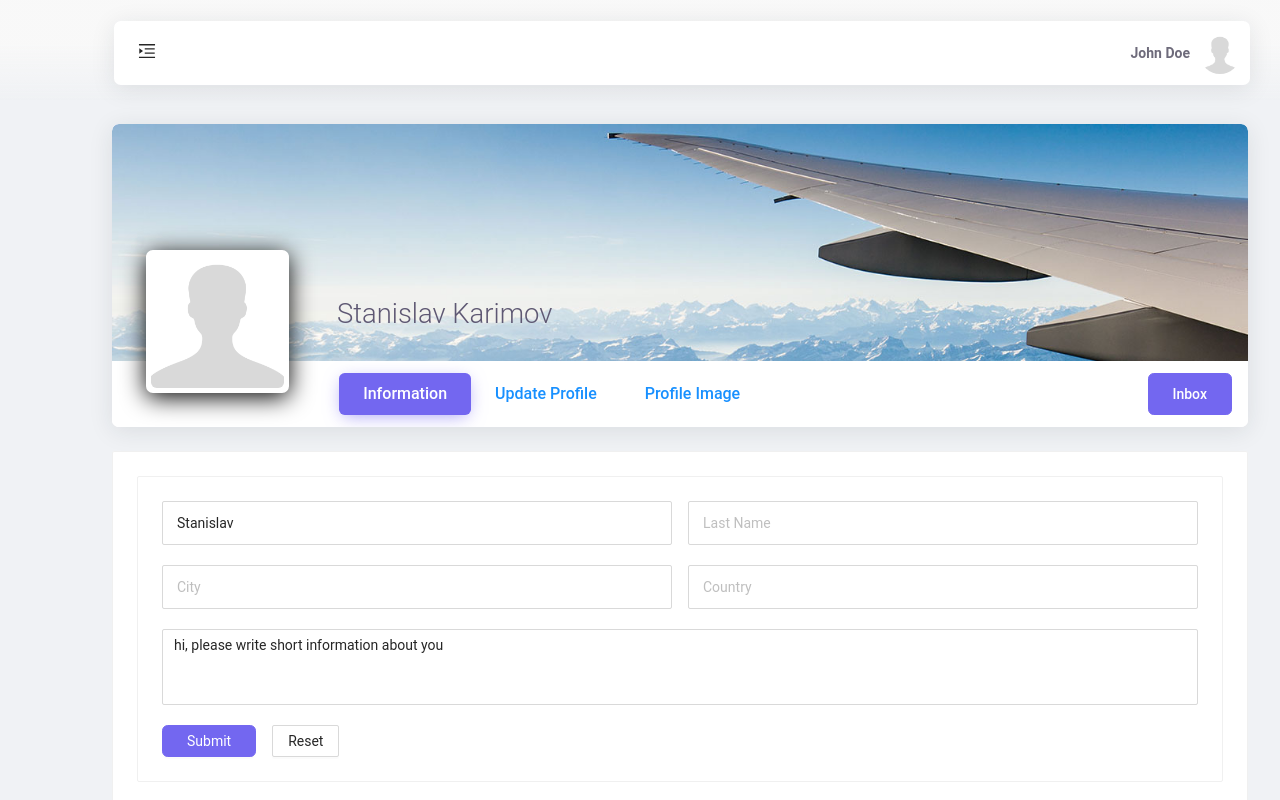
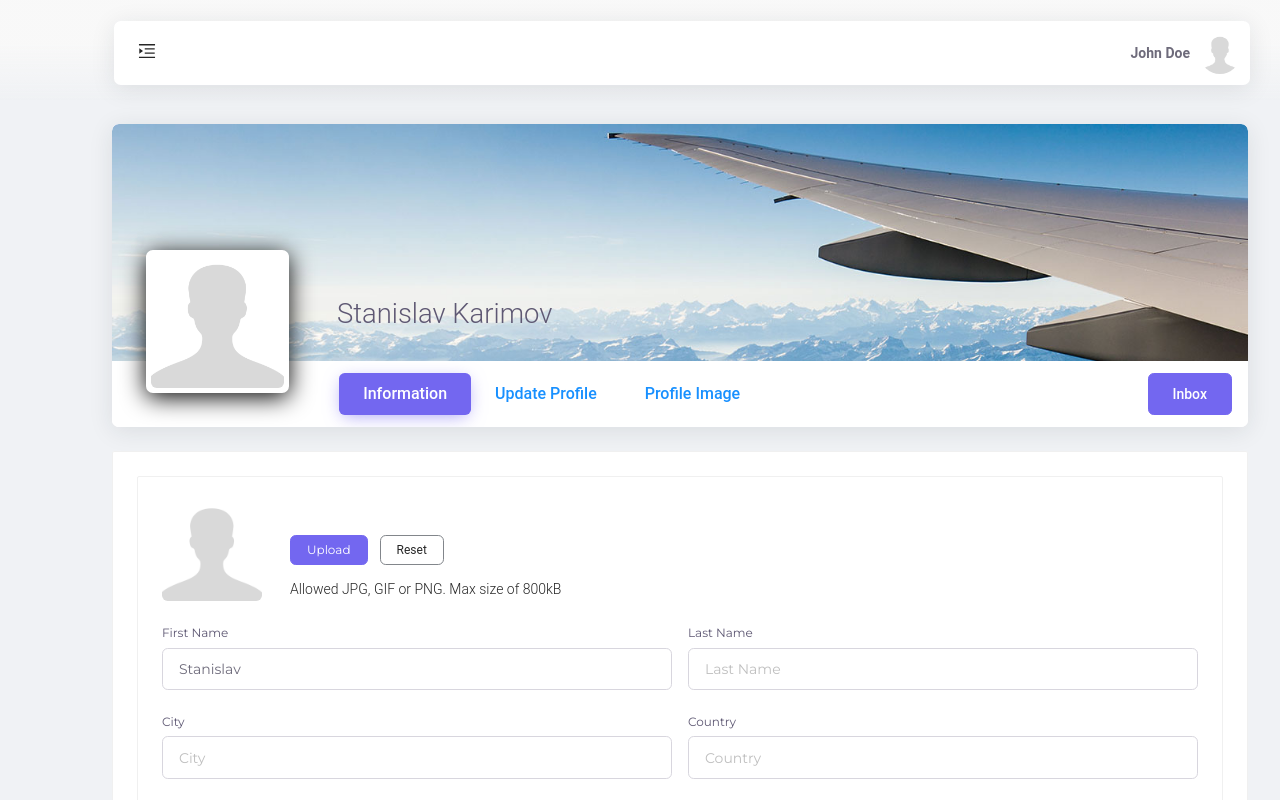
Before and after one commit to FatimeyiZahra/course-exam-reactJs, a React (Create React App) app: page /update-profile in a window 1280 px wide. Shown: the top 800 px of the page. Built offline with nearby package versions, Linux system fonts and the light colour scheme.

Commit message:
upload pp

```diff
--- a/package.json
+++ b/package.json
@@ -12,6 +12,7 @@
     "@testing-library/react": "^12.1.2",
     "@testing-library/user-event": "^13.5.0",
     "antd": "^4.18.7",
+    "antd-img-crop": "^4.1.0",
     "classnames": "^2.3.1",
     "jspdf": "^2.5.1",
     "jspdf-autotable": "^3.5.23",
--- a/public/index.html
+++ b/public/index.html
@@ -8,13 +8,17 @@
     <meta
       name="description"
       content="Web site created using create-react-app"
-    />
+      />
     <link rel="apple-touch-icon" href="%PUBLIC_URL%/logo192.png" />
+    <link rel="preconnect" href="https://fonts.googleapis.com">
+    <link rel="preconnect" href="https://fonts.gstatic.com" crossorigin>
+    <link href="https://fonts.googleapis.com/css2?family=Montserrat:wght@100;200;300;400;500;600&display=swap" rel="stylesheet">
     <!--
       manifest.json provides metadata used when your web app is installed on a
       user's mobile device or desktop. See https://developers.google.com/web/fundamentals/web-app-manifest/
     -->
     <link rel="manifest" href="%PUBLIC_URL%/manifest.json" />
+    <!-- <link rel="stylesheet" href="https://cdn.jsdelivr.net/npm/bootstrap@5.1.0/dist/css/bootstrap.min.css" /> -->
     <!--
       Notice the use of %PUBLIC_URL% in the tags above.
       It will be replaced with the URL of the `public` folder during the build.
--- a/src/app/pages/profile/UpdateProfile.jsx
+++ b/src/app/pages/profile/UpdateProfile.jsx
@@ -1,54 +1,162 @@
 import React, { useState } from "react";
-import { Card, Row, Col, Form, Input, Button } from "antd";
+import { Card, Row, Col, Form, Input } from "antd";
+import { Upload } from "antd";
+import ImgCrop from "antd-img-crop";
+import "antd/dist/antd.min.css";
+import UserAvatar from "../../../assets/image/avatar/avatar.png";
+import {
+  CardBody,
+  CardTitle,
+  Button,
+  Label,
+  CardHeader,
+  FormFeedback,
+} from "reactstrap";
 
 const { TextArea } = Input;
 const UpdateProfile = () => {
-  const [name, setName] = useState("Stanislav")
+  const [name, setName] = useState("Stanislav");
+  const data = { avatar: "" };
+  const [avatar, setAvatar] = useState(data.avatar ? data.avatar : UserAvatar);
+  // console.log(avatar);
+  const onChange = (e) => {
+    const reader = new FileReader(),
+      files = e.target.files;
+    // console.log(files)
+    reader.onload = function () {
+      setAvatar(reader.result);
+      // console.log(reader)
+    };
+    reader.readAsDataURL(files[0]);
+  };
+  const handleImgReset = () => {
+    setAvatar(UserAvatar);
+  };
+  // const userAvatar2 = (data.avatar ? data.avatar :  UserAvatar);
+  // const [fileList, setFileList] = useState([
+  //   {
+  //     uid: "-1",
+  //     name: "image.png",
+  //     status: "done",
+  //     url: userAvatar2,
+  //   },
+  // ]);
+  // console.log(fileList);
+  // const onChangee = ({ fileList: newFileList }) => {
+  //   setFileList(newFileList);
+  // };
+  // const dummyRequest = ({ file, onSuccess }) => {
+  //   setTimeout(() => {
+  //     onSuccess("ok");
+  //   }, 0);
+  // };
+
   // console.log(name)
   return (
     <Card>
       <Card>
-        <Form>
+        <Form className="update-user-info">
           <Row gutter={[16, 16]}>
+          <Col span={12} xs={24} sm={24} md={24} lg={24} className="mb-1">
+              <div className="d-flex">
+                <div className="me-25">
+                  <img
+                    className="rounded me-50"
+                    src={avatar}
+                    alt="Generic placeholder "
+                    height="100"
+                    width="100"
+                  />
+                </div>
+                <div className="d-flex align-items-end mt-75 ms-1">
+                  <div>
+                    <Button
+                      tag={Label}
+                      type="file"
+                      className="mb-75 me-75 color-white"
+                      size="sm"
+                      color="primary"
+                    >
+                      Upload
+                      <Input
+                        type="file"
+                        onChange={onChange}
+                        hidden
+                        accept="image/*"
+                      />
+                    </Button>
+                    <Button
+                      className="mb-75 btn-outline-secondary"
+                      color="secondary"
+                      size="sm"
+                      onClick={handleImgReset}
+                    >
+                      Reset
+                    </Button>
+                    <p className="mb-0">
+                      Allowed JPG, GIF or PNG. Max size of 800kB
+                    </p>
+                  </div>
+                </div>
+              </div>
+
+              {/* from anrdesign */}
+
+              {/* <ImgCrop rotate>
+                <Upload
+                  customRequest={dummyRequest}
+                  listType="picture-card"
+                  fileList={fileList}
+                  onChange={onChangee}
+                >
+                  {fileList.length < 1 && "+ Upload"}
+                </Upload>
+              </ImgCrop> */}
+
+              {/* from reactstrap */}
+              {/* <Label for="exampleFile">File</Label>
+              <Input id="exampleFile" name="file" type="file"  onChange={(e) => console.log(e.target.value)}/> */}
+            </Col>
             <Col span={12} xs={24} sm={12} md={12} lg={12} className="mb-1">
+              <label className="form-label form-label">First Name</label>
               <Input
                 type="text"
                 name="name"
                 id="nameMulti"
                 value={name}
-                onChange={e => setName(e.target.value)}
-                // placeholder="First Name"
-                style={{padding:" 10px 14px"}}
+                onChange={(e) => setName(e.target.value)}
+                placeholder="First Name"
               />
             </Col>
             <Col span={12} xs={24} sm={12} md={12} lg={12} className="mb-1">
+              <label className="form-label form-label">Last Name</label>
               <Input
                 type="text"
                 name="lastname"
                 id="lastNameMulti"
                 placeholder="Last Name"
-                style={{padding:" 10px 14px"}}
               />
             </Col>
             <Col span={12} xs={24} sm={12} md={12} lg={12} className="mb-1">
+              <label className="form-label form-label">City</label>
               <Input
                 type="text"
                 name="city"
                 id="cityMulti"
-                style={{padding:" 10px 14px"}}
                 placeholder="City"
               />
             </Col>
             <Col span={12} xs={24} sm={12} md={12} lg={12} className="mb-1">
+              <label className="form-label form-label">Country</label>
               <Input
                 type="text"
                 name="country"
                 id="CountryMulti"
-                style={{padding:" 10px 14px"}}
                 placeholder="Country"
               />
             </Col>
             <Col span={12} xs={24} sm={24} md={24} lg={24} className="mb-1">
+              <label className="form-label form-label">About</label>
               <TextArea
                 defaultValue="hi, please write short information about you"
                 placeholder="Controlled autosize"
@@ -56,18 +164,19 @@ const UpdateProfile = () => {
               />
             </Col>
 
-            <Col sm="12">
-              <div className="d-flex">
+
+            <Col span={12} xs={24} sm={24} md={24} lg={24}>
+              <div className="d-flex" style={{ justifyContent: "end" }}>
                 <Button
-                  className="me-1 btn-primary"
+                  className="me-1 btn-primary text-right"
                   type="submit"
                   onClick={(e) => e.preventDefault()}
                 >
                   Submit
                 </Button>
-                <Button outline="true" color="secondary" type="reset">
+                {/* <Button color="secondary" type="reset">
                   Reset
-                </Button>
+                </Button> */}
               </div>
             </Col>
           </Row>
--- a/src/app/pages/profile/profile.css
+++ b/src/app/pages/profile/profile.css
@@ -38,13 +38,13 @@
   svg {
   margin-right: 0;
 }
-@media (max-width: 575.98px){
+@media (max-width: 575.98px) {
   #user-profile .profile-header .profile-img-container .profile-img {
     height: 100px;
     width: 100px;
-}}
+  }
+}
 @media (max-width: 576px) {
-
   #user-profile .profile-header .profile-img-container .profile-title h2 {
     font-size: 1.5rem;
   }
@@ -284,9 +284,9 @@ element.style {
   flex-wrap: wrap;
   list-style: none;
 }
-.collapsing{
+.collapsing {
   overflow: hidden;
-    transition:  0.35s ease-in-out;
+  transition: 0.35s ease-in-out;
 }
 .justify-content-end {
   justify-content: flex-end !important;
@@ -297,17 +297,22 @@ element.style {
   flex-wrap: wrap;
   align-items: center;
   justify-content: space-between;
-}.navbar-collapse {
+}
+.navbar-collapse {
   flex-basis: 100%;
   flex-grow: 1;
   align-items: center;
-}.justify-content-between {
+}
+.justify-content-between {
   justify-content: space-between !important;
-}.flex-wrap {
+}
+.flex-wrap {
   flex-wrap: wrap !important;
-} .nav {
+}
+.nav {
   padding-left: 0;
-}.btn-primary {
+}
+.btn-primary {
   border-color: #7367f0 !important;
   background-color: #7367f0 !important;
   border: 1px solid transparent;
@@ -315,6 +320,76 @@ element.style {
   border-radius: 0.358rem;
   text-align: center;
   color: #fff;
-} .btn-primary:hover:not(.disabled):not(:disabled) {
+}
+.btn-primary:hover:not(.disabled):not(:disabled) {
   box-shadow: 0 8px 25px -8px #7367f0;
 }
+.update-user-info .form-label {
+  font-size: 0.75rem !important;
+  color: #5e5873;
+  font-family: "Montserrat", sans-serif;
+  font-weight: 400;
+}
+.update-user-info .form-label {
+  margin-bottom: 0.2857rem;
+}
+.update-user-info label {
+  display: inline-block;
+}
+.update-user-info input {
+  font-family: "Montserrat", sans-serif;
+  padding: 0.571rem 1rem;
+  background-color: #fff;
+  background-clip: padding-box;
+  border: 1px solid #d8d6de;
+  border-radius: 0.357rem;
+  font-weight: 400;
+  color: #6e6b7b;
+}
+.update-user-info textarea {
+  font-family: "Montserrat", sans-serif;
+  padding: 0.571rem 1rem;
+  background-color: #fff;
+  background-clip: padding-box;
+  border: 1px solid #d8d6de;
+  border-radius: 0.357rem;
+  color: #6e6b7b;
+  font-weight: 400;
+}
+.me-25 {
+  margin-right: 0.25rem !important;
+}
+.ms-1 {
+  margin-left: 1rem !important;
+}
+.mt-75 {
+  margin-top: 0.75rem !important;
+}
+.align-items-end {
+  align-items: flex-end !important;
+}
+.mb-75 {
+  margin-bottom: 0.75rem !important;
+}
+.me-75 {
+  margin-right: 0.75rem !important;
+}
+.btn-sm,
+[dir] .btn-group-sm > .btn {
+  padding: 0.3rem 1rem;
+  border-radius: 0.358rem;
+  text-align: center;
+  cursor: pointer;
+}
+.btn-outline-secondary {
+  border: 1px solid #82868b !important;
+  background-color: transparent !important;
+  font-size: 0.75rem !important;
+}
+.color-white{
+  color: #fff !important;
+}.me-50 {
+  margin-right: 0.5rem !important;
+}.me-25 {
+  margin-right: 0.25rem !important;
+}
--- a/src/app/pages/selfStudyCoursesCategory/index.css
+++ b/src/app/pages/selfStudyCoursesCategory/index.css
@@ -995,7 +995,9 @@ a.text-light:focus {
 strong {
   font-weight: 500;
 }
-
+table{
+  font-family:  "Montserrat", sans-serif !important;
+}
 table.table a.btn.btn-light-blue {
   color: #fff;
 }
--- a/src/index.js
+++ b/src/index.js
@@ -2,6 +2,7 @@ import React from 'react';
 import ReactDOM from 'react-dom';
 import './index.css';
 import App from './App';
+
 ReactDOM.render(
   // <React.StrictMode>
     <App />,
```
Also changed, not shown: 1 other file (tests, documents, lock files or other folders). Lines whose indentation alone changed are shown as unchanged.
